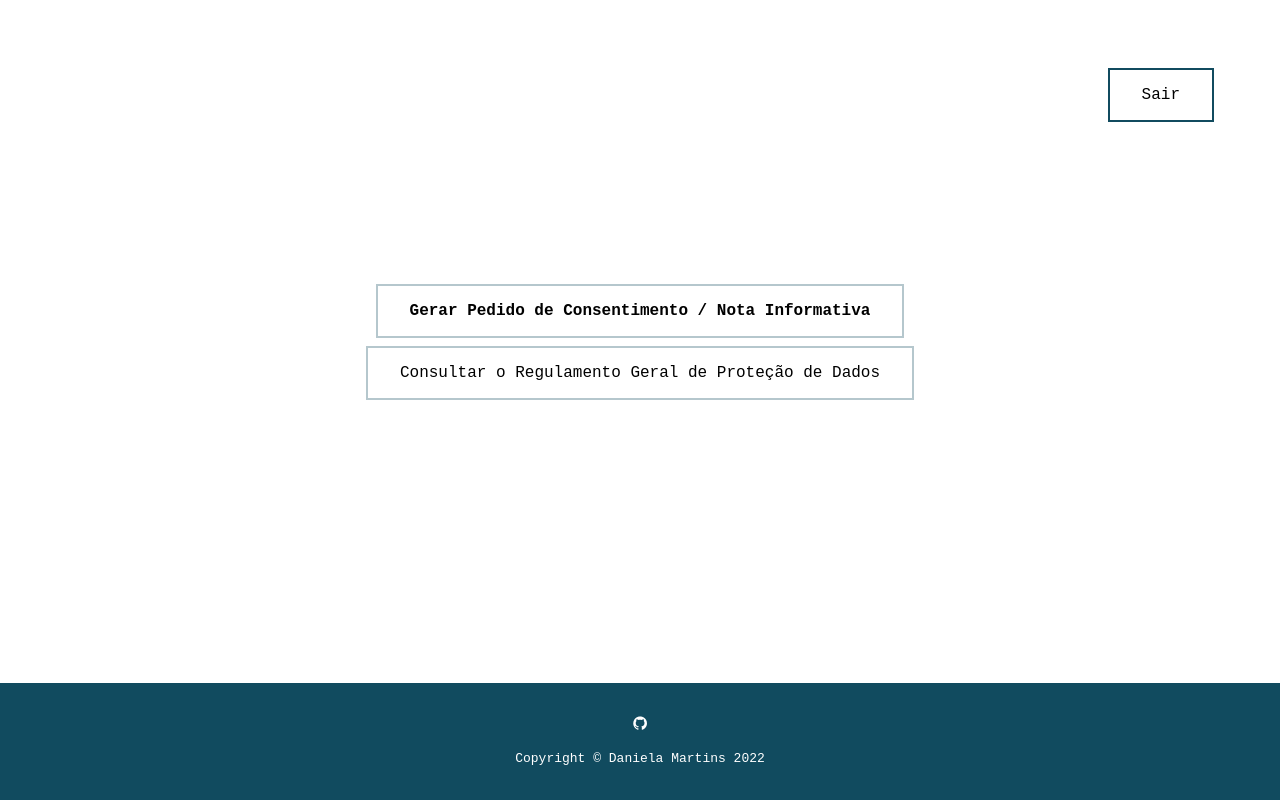
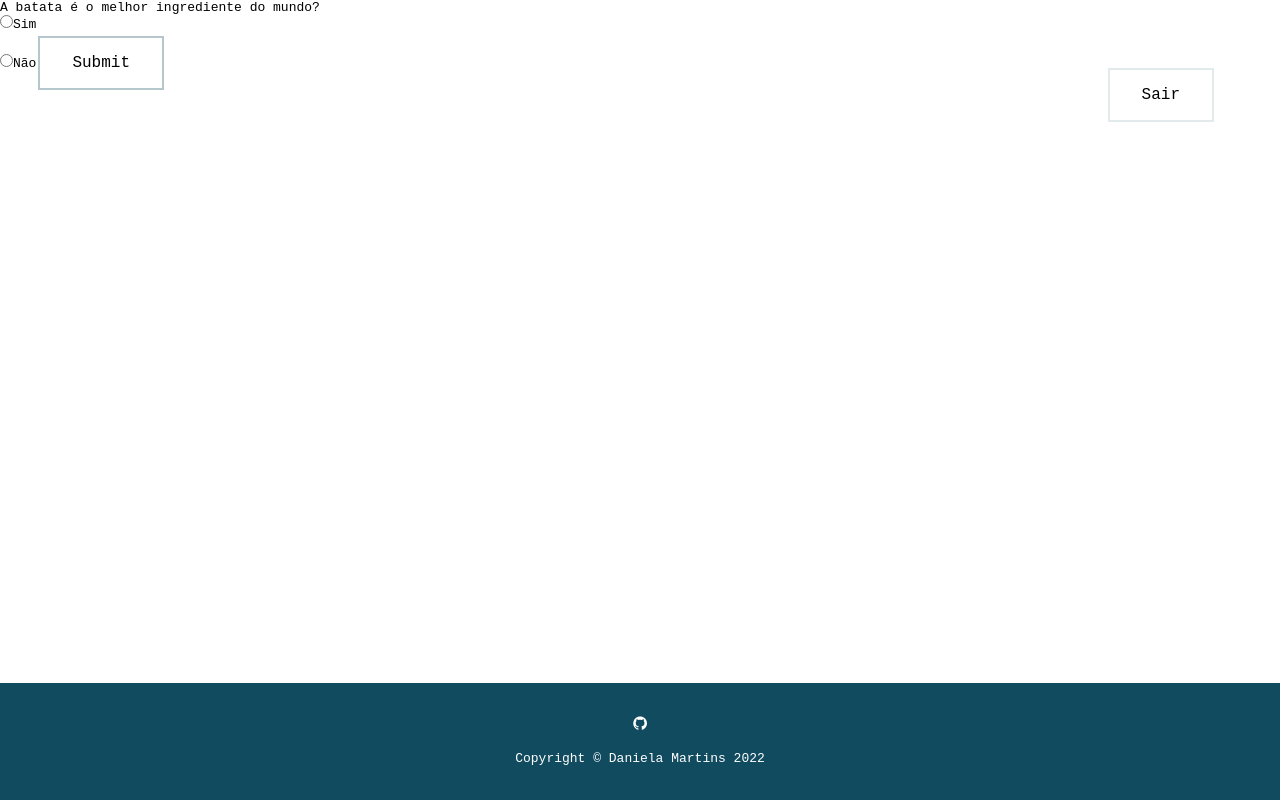
Before and after one commit to danielammartins/rgpd_app, a Vue app in the folder rgpd_app/: page / in a window 1280 px wide. Both pictures are taken after a click on the button "Sair". Built offline with nearby package versions, Linux system fonts and the light colour scheme.

Commit message:
changes from home to questions

```diff
--- a/rgpd_app/package.json
+++ b/rgpd_app/package.json
@@ -8,7 +8,8 @@
     "preview": "vite preview"
   },
   "dependencies": {
-    "vue": "^3.2.25"
+    "vue": "^3.2.25",
+    "vuex": "^4.0.2"
   },
   "devDependencies": {
     "@vitejs/plugin-vue": "^2.3.3",
--- a/rgpd_app/src/App.vue
+++ b/rgpd_app/src/App.vue
@@ -2,31 +2,47 @@
 import Header from './components/Header.vue'
 import Footer from './components/Footer.vue'
 import HomeBtns from './components/HomeBtns.vue'
+import YesOrNo from './components/yesOrNoQuestions.vue'
 
 export default {
   name: 'app',
   data() {
     return {
-      msg: 'Welcome to Your Vue.js App'
+      inQuestions: false
+    }
+  },
+  methods: {
+    toggleBox() {
+      this.inQuestions = !this.inQuestions
     }
   },
   components: {
     "app-header": Header,
     "app-footer": Footer,
-    "home-btns": HomeBtns
+    "home-btns": HomeBtns,
+    "yes-no": YesOrNo
 }
 }
 </script>
 
 <template>
   <div id="app">
-    <app-header></app-header>
-    <home-btns></home-btns>
+    <app-header :inQuestions="this.inQuestions" @toggleInQuestions="this.inQuestions = !this.inQuestions"></app-header>
+
+    <section v-if="!inQuestions">
+      <home-btns :inQuestions="false" @toggleInQuestions="this.inQuestions = !this.inQuestions"></home-btns>
+    </section>
+
+    <section v-if="inQuestions">
+      <yes-no></yes-no>
+    </section>
+
     <app-footer></app-footer>
   </div>
   </template>
 
 <style>
+
 * {
   margin: 0;
   padding: 0;
@@ -38,4 +54,5 @@ a {
   text-decoration: none;
   color: black;
 }
+
 </style>
--- a/rgpd_app/src/components/Footer.vue
+++ b/rgpd_app/src/components/Footer.vue
@@ -26,4 +26,8 @@ footer {
 .fa {
   color: #fff;
 }
+
+.fa:hover {
+  color: #73D1F0;
+}
 </style>
--- a/rgpd_app/src/components/Header.vue
+++ b/rgpd_app/src/components/Header.vue
@@ -1,5 +1,19 @@
+<script>
+export default {
+  props: {
+    inQuestions: Boolean
+  },
+  methods: {
+    toggle() {
+      this.$emit('toggleInQuestions');
+    }
+  }
+}
+</script>
+
 <template>
-  <button class="btnSair" type="button">Sair</button>
+  <button class="btnSair" type="button" @click="toggle()">Sair</button>
+
 </template>
 
 <style>
@@ -9,7 +23,7 @@
     top: 8vh;
     background-color: white;
     color: black;
-    border: 2px solid #114b5f;
+    border: 2px solid #114c5f1e;
     text-align: center;
     text-decoration: none;
     font-size: 16px;
--- a/rgpd_app/src/components/HomeBtns.vue
+++ b/rgpd_app/src/components/HomeBtns.vue
@@ -1,15 +1,33 @@
+<script>
+export default {
+  props: {
+    inQuestions: Boolean
+  },
+  methods: {
+    toggle() {
+      this.$emit('toggleInQuestions');
+    }
+  }
+}
+</script>
+
 <template>
+
   <div class="container">
-    <button class="btnHome" id="btnGerar" @click="goToQuestions">
+
+    <button class="btnHome" id="btnGerar" @click="toggle()">
       Gerar Pedido de Consentimento / Nota Informativa
     </button>
+
     <button class="btnHome" id="btnConsultar">
       <a href="https://eur-lex.europa.eu/legal-content/PT/TXT/PDF/?uri=CELEX:32016R0679&from=PT" target="_blank">
         Consultar o Regulamento Geral de Proteção de Dados
       </a>
     </button>
   </div>
+
 </template>
+
 <style>
   .container {
     width: fit-content;
@@ -56,10 +74,3 @@
     }
 }
 </style>
-
-<script>
-
-const goToQuestions = () => {
-	router.push("/questions");
-	}
-</script>
--- /dev/null
+++ b/rgpd_app/src/components/yesOrNoQuestions.vue
@@ -0,0 +1,37 @@
+<template>
+  <p>
+    A batata é o melhor ingrediente do mundo?
+  </p>
+  <form>
+    <input type="radio" id="yes" name="yesOrNo" value="Yes">
+    <label for="yes">Sim</label>
+    <br>
+    <input type="radio" id="no" name="yesOrNo" value="No">
+    <label for="no">Não</label>
+    <input type="submit" value="Submit">
+  </form>
+
+</template>
+
+<style>
+
+input[type=submit] {
+  display: inline-block;
+  background-color: white;
+  color: black;
+  border: 2px solid #114c5f4f;
+  padding: 16px 32px;
+  text-align: center;
+  text-decoration: none;
+  display: inline-block;
+  font-size: 16px;
+  margin: 4px 2px;
+  transition-duration: 0.4s;
+  cursor: pointer;
+}
+
+</style>
+
+<script>
+
+</script>
```
Also changed, not shown: 1 other file (tests, documents, lock files or other folders).
